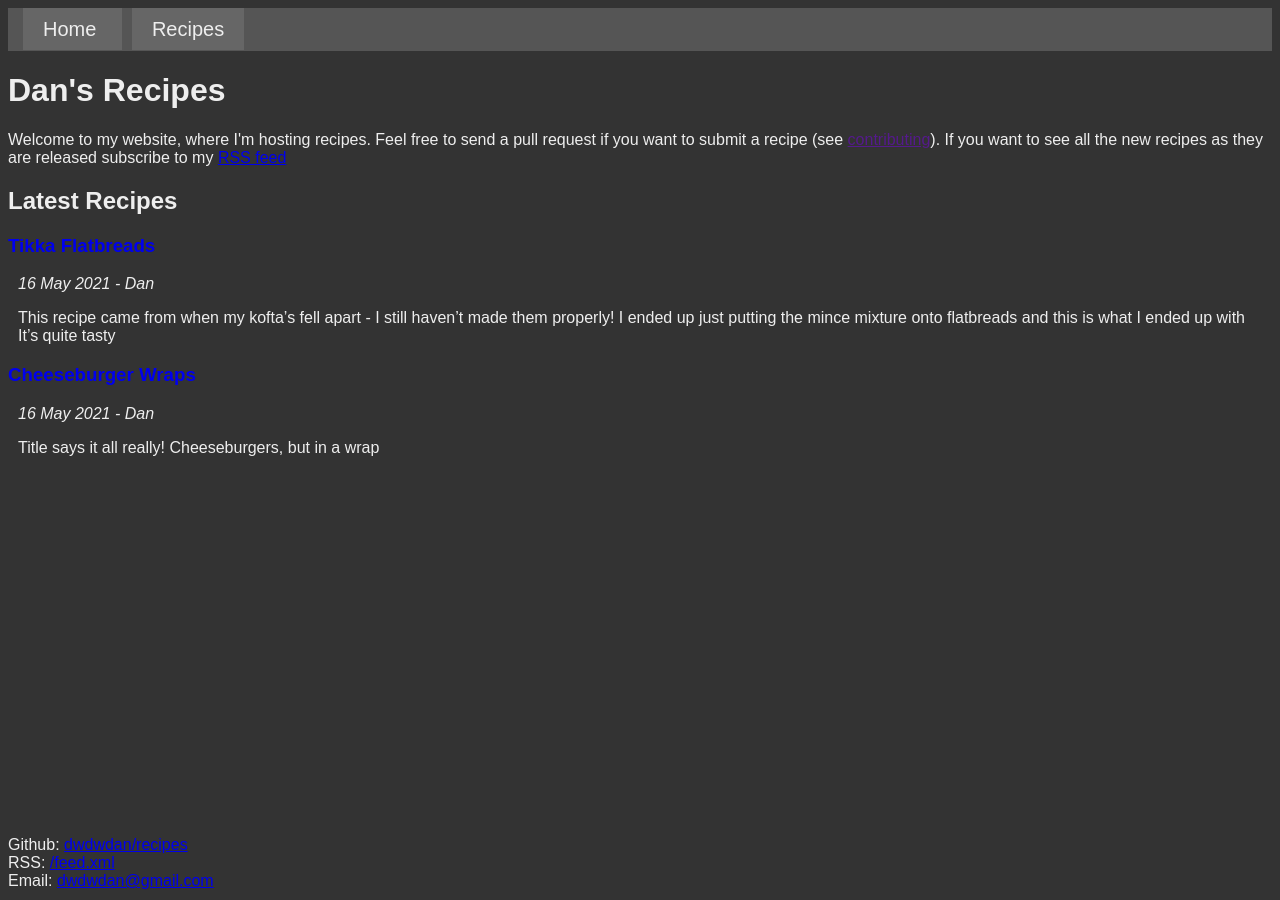
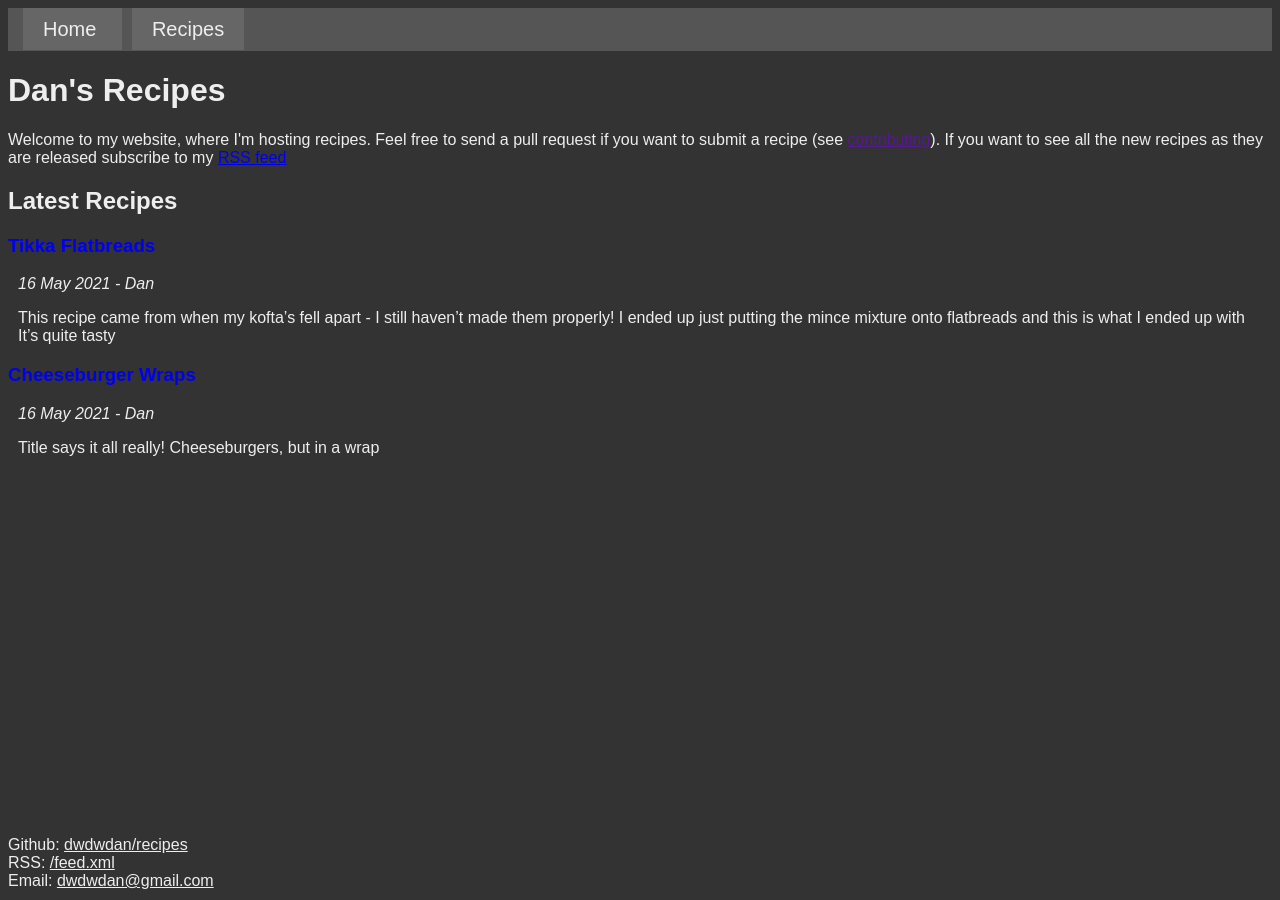
Before and after one commit to dwdwdan/recipes, a Jekyll site: the page built from index.html, in a window 1280 px wide. Built offline with Jekyll 4.4.1, drawn with Linux system fonts in a browser that asks for light colours.

Commit message:
Fix - Reset footer link colours to white

```diff
--- a/_sass/main.scss
+++ b/_sass/main.scss
@@ -38,6 +38,10 @@ p.byline{
 	font-style: italic;
 }
 
+#footer a{
+	color: #eeeeee
+}
+
 #footer{
 	position: absolute;
 	bottom: 0;
```
